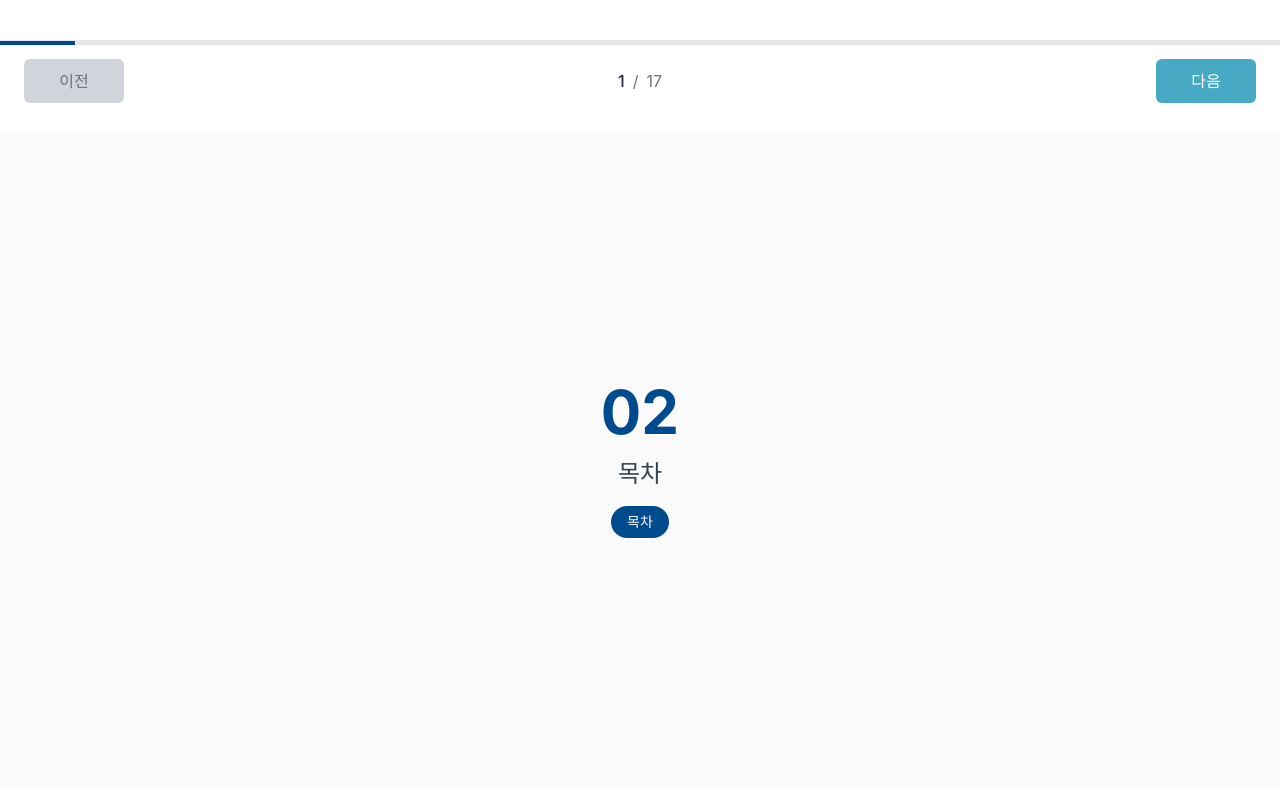
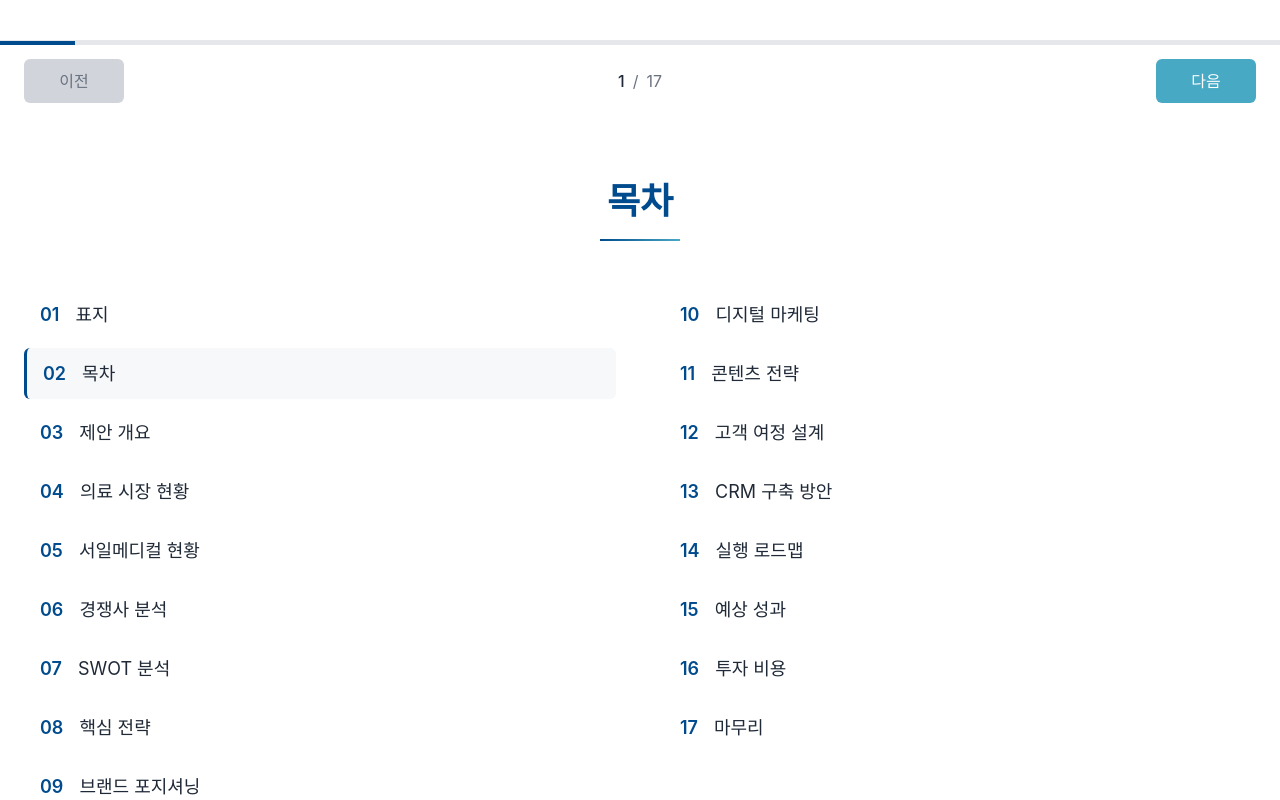
Before and after one commit to kevinkim1975/amp, a Next.js app: page / in a window 1280 px wide. Shown: the part 680-1480 px from the top of the page. Built offline with nearby package versions, Linux system fonts and the light colour scheme.

Commit message:
feat: Section02TOC 목차 컴포넌트 추가

```diff
--- /dev/null
+++ b/src/components/sections/Section02TOC.tsx
@@ -0,0 +1,112 @@
+/**
+ * Section02TOC - 목차 섹션
+ * Design Guide (docs/design-guide.md) 기반
+ * v0.dev 생성 후 Boris Cherny 원칙 적용
+ *
+ * 타이포그래피:
+ *   - Heading 2: 36px (2.25rem), Weight 600
+ *   - Body: 18px (1.125rem), Weight 400
+ * 색상:
+ *   - Primary: #004B8D
+ *   - Secondary: #48A9C5
+ *   - Surface: #F6F8FA
+ *   - Text Primary: #1F2937
+ */
+
+interface TOCItem {
+  readonly number: string;
+  readonly title: string;
+  readonly isCurrent?: boolean;
+}
+
+const sections: readonly TOCItem[] = [
+  { number: "01", title: "표지" },
+  { number: "02", title: "목차", isCurrent: true },
+  { number: "03", title: "제안 개요" },
+  { number: "04", title: "의료 시장 현황" },
+  { number: "05", title: "서일메디컬 현황" },
+  { number: "06", title: "경쟁사 분석" },
+  { number: "07", title: "SWOT 분석" },
+  { number: "08", title: "핵심 전략" },
+  { number: "09", title: "브랜드 포지셔닝" },
+  { number: "10", title: "디지털 마케팅" },
+  { number: "11", title: "콘텐츠 전략" },
+  { number: "12", title: "고객 여정 설계" },
+  { number: "13", title: "CRM 구축 방안" },
+  { number: "14", title: "실행 로드맵" },
+  { number: "15", title: "예상 성과" },
+  { number: "16", title: "투자 비용" },
+  { number: "17", title: "마무리" },
+] as const;
+
+export function Section02TOC() {
+  return (
+    <section className="min-h-[calc(100vh-144px)] bg-background py-12 px-6">
+      <div className="mx-auto max-w-content">
+        {/* 제목 섹션 */}
+        <div className="mb-12 text-center">
+          <h2 className="text-heading-2 text-primary">목차</h2>
+          <div
+            className="mt-4 mx-auto h-[2px] w-20 bg-gradient-to-r from-primary to-secondary"
+            aria-hidden="true"
+          />
+        </div>
+
+        {/* 2열 그리드 레이아웃 */}
+        <div className="grid grid-cols-1 md:grid-cols-2 md:gap-12">
+          {/* 좌측 열: 1-9번 */}
+          <ul className="flex flex-col gap-2">
+            {sections.slice(0, 9).map((section) => (
+              <li
+                key={section.number}
+                className={`
+                  rounded-md px-4 py-3 transition-colors cursor-pointer
+                  hover:bg-surface
+                  ${section.isCurrent
+                    ? "border-l-[3px] border-primary bg-surface"
+                    : ""
+                  }
+                `}
+              >
+                <div className="flex items-center gap-4">
+                  <span className="text-body font-semibold text-primary">
+                    {section.number}
+                  </span>
+                  <span className="text-body text-text-primary">
+                    {section.title}
+                  </span>
+                </div>
+              </li>
+            ))}
+          </ul>
+
+          {/* 우측 열: 10-17번 */}
+          <ul className="flex flex-col gap-2 mt-2 md:mt-0">
+            {sections.slice(9).map((section) => (
+              <li
+                key={section.number}
+                className={`
+                  rounded-md px-4 py-3 transition-colors cursor-pointer
+                  hover:bg-surface
+                  ${section.isCurrent
+                    ? "border-l-[3px] border-primary bg-surface"
+                    : ""
+                  }
+                `}
+              >
+                <div className="flex items-center gap-4">
+                  <span className="text-body font-semibold text-primary">
+                    {section.number}
+                  </span>
+                  <span className="text-body text-text-primary">
+                    {section.title}
+                  </span>
+                </div>
+              </li>
+            ))}
+          </ul>
+        </div>
+      </div>
+    </section>
+  );
+}
--- a/src/components/sections/SectionContainer.tsx
+++ b/src/components/sections/SectionContainer.tsx
@@ -7,6 +7,7 @@ import React from 'react';
 import type { SectionProps, SectionType } from '@/types';
 import { cn } from '@/lib/utils';
 import { Section01Cover } from './Section01Cover';
+import { Section02TOC } from './Section02TOC';
 
 /** 섹션 타입별 한국어 라벨 */
 const TYPE_LABELS: Record<SectionType, string> = {
@@ -43,7 +44,7 @@ const Placeholder = ({ section }: SectionProps) => {
 /** 섹션 ID별 컴포넌트 매핑 */
 const SectionComponents: Partial<Record<number, React.ComponentType>> = {
   1: Section01Cover,
-  // 2: Section02TOC,
+  2: Section02TOC,
   // 3: Section03Overview,
   // ... 추후 섹션 추가
 };
--- a/src/components/sections/index.ts
+++ b/src/components/sections/index.ts
@@ -5,7 +5,7 @@
 
 export { SectionContainer } from './SectionContainer';
 export { Section01Cover } from './Section01Cover';
+export { Section02TOC } from './Section02TOC';
 
 // 향후 추가될 섹션들
-// export { Section02TOC } from './Section02TOC';
 // export { Section03Overview } from './Section03Overview';
```
Also changed, not shown: 1 other file (tests, documents, lock files or other folders).
